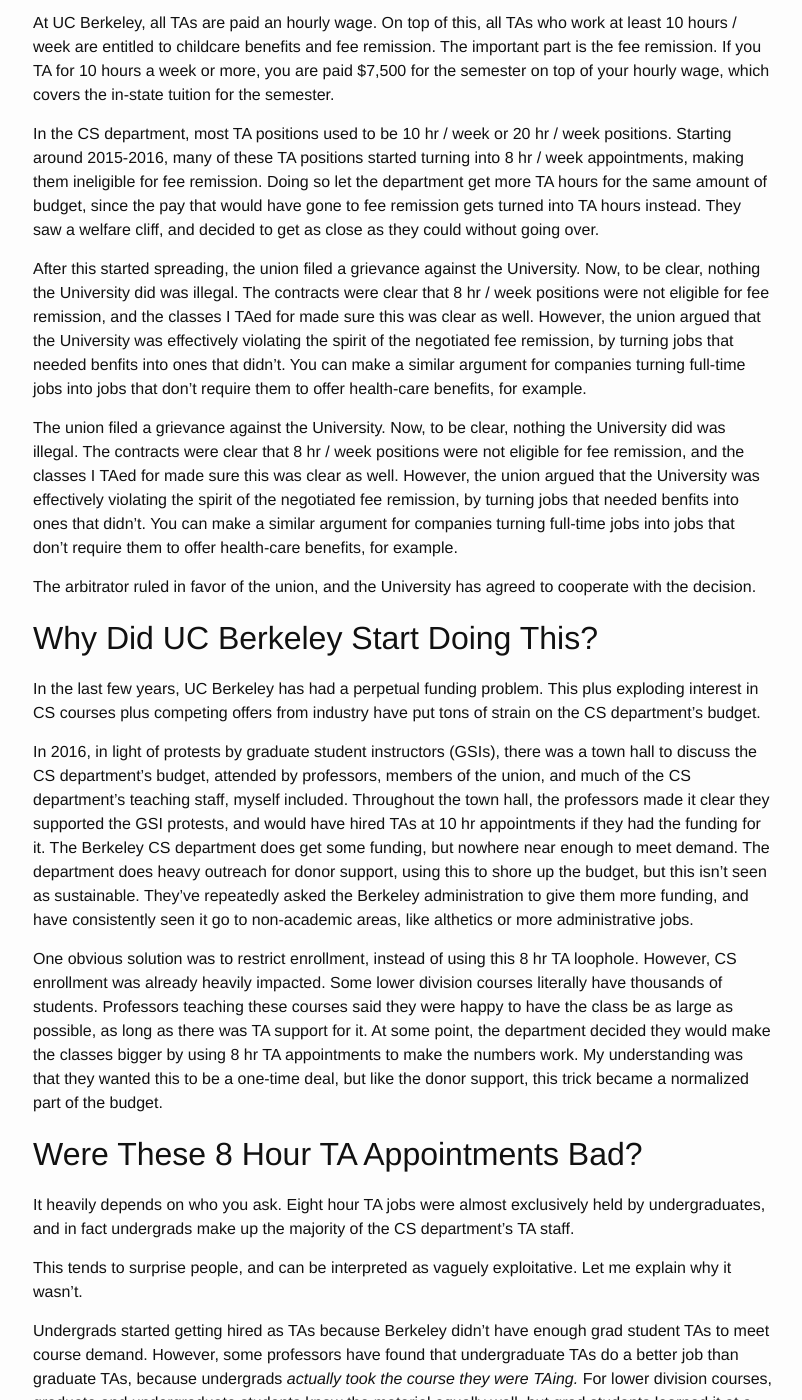
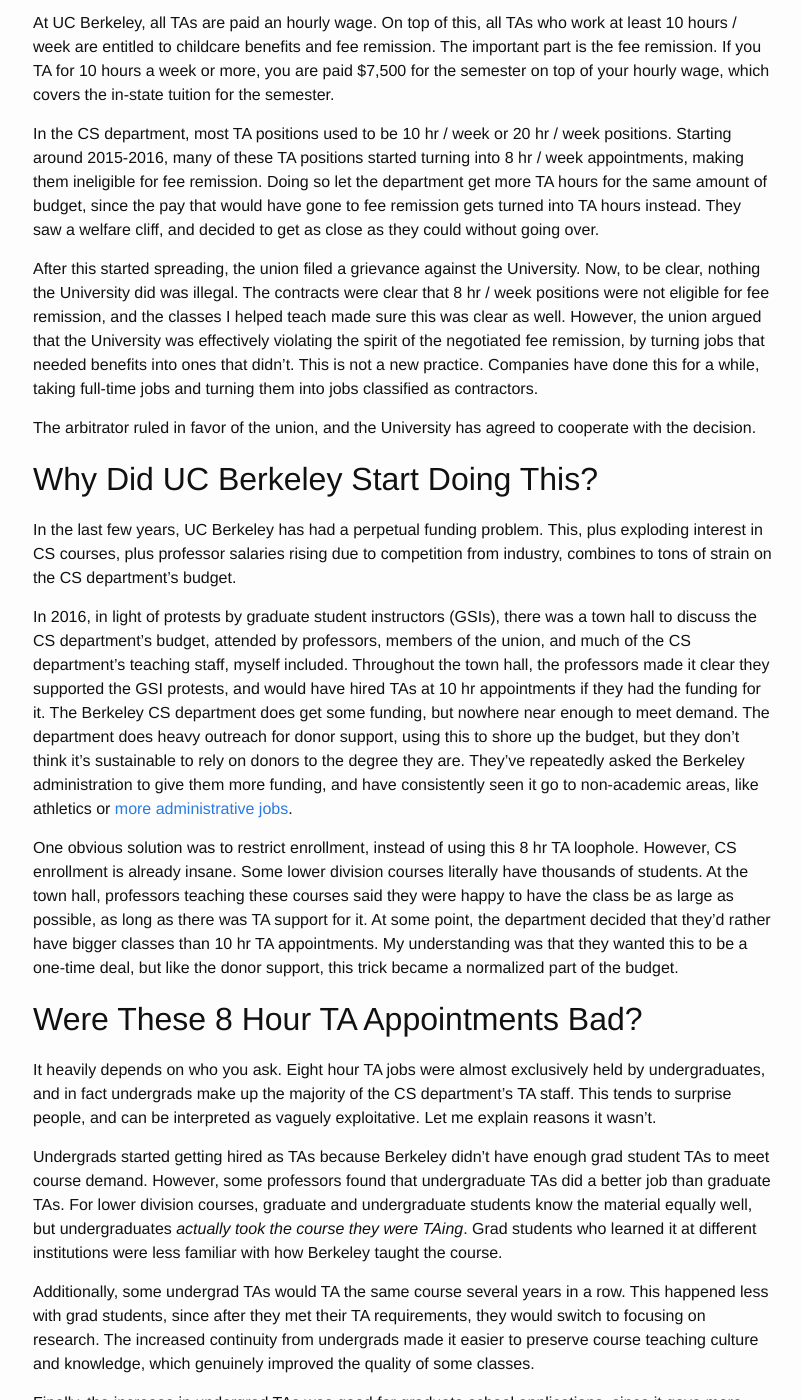
Before and after one commit to alexirpan/alexirpan.github.io, a Jekyll site: the page built from _posts/2020-01-16-berkeley-back-pay.markdown, in a window 1280 px wide and 1400 px high, scrolled down 578 px. Shown: the whole window, without its empty margins (237-1039 px from the left). Built offline with Jekyll 4.4.1, drawn with Linux system fonts in a browser that asks for light colours; nearby versions of some CDN libraries; some of the changed text lies outside the part shown.

Commit message:
Revisions

```diff
--- a/_posts/2020-01-16-berkeley-back-pay.markdown
+++ b/_posts/2020-01-16-berkeley-back-pay.markdown
@@ -11,8 +11,7 @@
 On Tuesday, UAW Local 2865, the union representing TAs across the UC system,
 [announced](https://uaw2865.org/cal-tas-win-multi-million-dollar-grievance-victory/)
 that UC Berkeley would pay $5 million in back pay to TAs. The story is getting
-picked up by a few places: [The Chronicle of Higher Education](http://uaw2865.org/wp-content/uploads/2020/01/Berkeley-TAs-Are-Awarded-Millions-in-Ba...ay-The-Chronicle-of-Higher-Education.pdf),
-, [Inside Higher Ed](https://www.insidehighered.com/news/2020/01/16/arbitrator-says-uc-berkeley-owes-its-computer-science-tas-5-million),
+picked up by a few places: [The Chronicle of Higher Education](http://uaw2865.org/wp-content/uploads/2020/01/Berkeley-TAs-Are-Awarded-Millions-in-Ba...ay-The-Chronicle-of-Higher-Education.pdf), [Inside Higher Ed](https://www.insidehighered.com/news/2020/01/16/arbitrator-says-uc-berkeley-owes-its-computer-science-tas-5-million),
 local Bay Area news outlets like [The Mercury News](https://www.mercurynews.com/2020/01/15/cal-tas-declare-victory-in-multi-million-grievance-fight/)
 and [Santa Cruz Sentinel](https://www.santacruzsentinel.com/2020/01/15/cal-tas-declare-victory-in-multi-million-grievance-fight/),
 and even some national outlets like [Vice](https://www.vice.com/en_us/article/v74d7b/teaching-assistants-say-theyve-won-millions-from-uc-berkeley).
@@ -42,20 +41,11 @@
 After this started spreading, the union filed a grievance against the University. Now, to be clear,
 nothing the University did was illegal. The contracts were clear that
 8 hr / week positions were not eligible for fee remission, and the classes
-I TAed for made sure this was clear as well. However, the union argued that
+I helped teach made sure this was clear as well. However, the union argued that
 the University was effectively violating the spirit of the negotiated
-fee remission, by turning jobs that needed benfits into ones that didn't.
-You can make a similar argument for companies turning full-time jobs into
-jobs that don't require them to offer health-care benefits, for example.
-
-The union filed a grievance against the University. Now, to be clear,
-nothing the University did was illegal. The contracts were clear that
-8 hr / week positions were not eligible for fee remission, and the classes
-I TAed for made sure this was clear as well. However, the union argued that
-the University was effectively violating the spirit of the negotiated
-fee remission, by turning jobs that needed benfits into ones that didn't.
-You can make a similar argument for companies turning full-time jobs into
-jobs that don't require them to offer health-care benefits, for example.
+fee remission, by turning jobs that needed benefits into ones that didn't.
+This is not a new practice. Companies have done this for a while, taking
+full-time jobs and turning them into jobs classified as contractors.
 
 The arbitrator ruled in favor of the union, and the University has agreed
 to cooperate with the decision.
@@ -64,9 +54,10 @@
 Why Did UC Berkeley Start Doing This?
 ------------------------------------------------------------------------
 
-In the last few years, UC Berkeley has had a perpetual funding problem. This
-plus exploding interest in CS courses plus competing offers from industry
-have put tons of strain on the CS department's budget.
+In the last few years, UC Berkeley has had a perpetual funding problem. This,
+plus exploding interest in CS courses, plus professor salaries rising due to
+competition from industry, combines to tons of strain on the CS department's
+budget.
 
 In 2016, in light of protests by graduate student instructors (GSIs), there was a
 town hall to discuss the CS department's budget, attended by professors,
@@ -76,18 +67,19 @@
 appointments if they had the funding for it. The Berkeley CS department
 does get some funding, but nowhere near enough to meet demand. The department
 does heavy outreach for donor support, using this to shore up the budget,
-but this isn't seen as sustainable. They've repeatedly asked the Berkeley
+but they don't think it's sustainable to rely on donors to the degree
+they are. They've repeatedly asked the Berkeley
 administration to give them more funding, and have consistently seen it go
-to non-academic areas, like althetics or more administrative jobs.
+to non-academic areas, like athletics or [more administrative jobs](https://www.latimes.com/local/education/la-me-uc-spending-20151011-story.html).
 
 One obvious solution was to restrict enrollment, instead of using this
-8 hr TA loophole. However, CS enrollment was already heavily impacted.
+8 hr TA loophole. However, CS enrollment is already insane.
 Some lower division courses literally have thousands of students.
-Professors teaching these courses said
+At the town hall, professors teaching these courses said
 they were happy to have the class be as large as possible, as long as there
-was TA support for it. At some point, the department decided they would
-make the classes bigger by using 8 hr TA appointments to make the numbers
-work. My understanding was that they wanted this to be a one-time deal,
+was TA support for it. At some point, the department decided that they'd
+rather have bigger classes than 10 hr TA appointments.
+My understanding was that they wanted this to be a one-time deal,
 but like the donor support, this trick became a normalized part of the budget.
 
 
@@ -97,26 +89,26 @@
 It heavily depends on who you ask. Eight hour TA jobs were almost
 exclusively held by undergraduates, and in fact undergrads make up
 the majority of the CS department's TA staff.
-
 This tends to surprise people, and can be interpreted as vaguely
-exploitative. Let me explain why it wasn't.
+exploitative. Let me explain reasons it wasn't.
 
 Undergrads started getting hired as TAs
 because Berkeley didn't have enough grad student TAs to meet course
 demand. However, some
-professors have
-found that undergraduate TAs do a better job than graduate
-TAs, because undergrads *actually took the course they were TAing.*
+professors
+found that undergraduate TAs did a better job than graduate
+TAs.
 For lower division courses, graduate and undergraduate students know
-the material equally well, but grad students learned it at a different
-university, so they're generally less familiar with how Berkeley
-teaches the course.
+the material equally well, but undergraduates *actually took the course
+they were TAing*. Grad students who learned it at different institutions
+were less familiar with how Berkeley taught the course.
 
 Additionally, some undergrad TAs would TA the same course several
 years in a row. This happened less with grad students, since after they
 met their TA requirements, they would switch to focusing on research.
-The increased continuity from undergrads made it easier to preserve course
-teaching culture and knowledge across years.
+The increased continuity from undergrads made it easier to preserve
+course teaching
+culture and knowledge, which genuinely improved the quality of some classes.
 
 Finally, the increase in undergrad TAs was good for graduate school
 applications, since it gave more undergrads a connection to a professor
@@ -129,8 +121,8 @@
 will be paid back to both undergrad TAs and graduate TAs. It is, however,
 indirectly related. One side effect of hiring many 8 hour TAs is that
 *you have to hire more undergrads*.
-More students got to hold TA positions, and had someone to ask for a letter of
-recommendation at grad school application time.
+More students got to hold TA positions, talk to professors, get
+letters of recommendation, and so on.
 
 You could argue this is [Goodharting](https://en.wikipedia.org/wiki/Goodhart%27s_law)
 in action, since each professor gets less time to evaluate each TA. Maybe all
@@ -154,12 +146,13 @@
 [$7,000 a month](https://www.glassdoor.com/research/internships-entry-level-jobs-2019/)
 or more during the summer, often with a housing stipend, and that could cover in-state tuition,
 housing, and food until the next summer if you planned your budget right,
-even with the insanity of Bay Area rent. Most departments do not have this
+even accounting for the insanity of Bay Area rent. Most departments do not have this
 luxury.
 
 The problem was that departments that didn't have these luxuries would and
 were tempted to adopt similar policies, in a bid to fix budget problems of there
-own. I think it's good for the university to have 8 hour TA appointments go away,
+own. Charts from UAW's page show that the statistics department was starting to
+shift to the CS model. I think it's good for the university to have 8 hour TA appointments go away,
 but I think it's bad for the CS department to lose them.
 
 
@@ -170,7 +163,7 @@
 the Berkeley Facebook student groups.
 
 First of all, existing TAs working less than 10 hours per week will continue
-to work the same amount. However, they'll receive fee remissions. There is
+to work the same amount, along with fee remissions. There is
 a contract negotiated by the union that prevents TAs from losing their jobs
 in the middle of the semester, so for now, this semester will play out as
 before.
@@ -186,14 +179,14 @@
 20 hour appointments, I likely wouldn't have taken any of them in my senior
 year, due to other time commitments.
 
-The adminstration will either need to allocate more TA budget, or CS class sizes
+The administration will either need to allocate more TA budget, or CS class sizes
 will need to shrink. Historically, I've lost a lot of faith in the UC system
 and expect it to raise the budget by a token amount that doesn't cover the
 shortfall. CS class enrollment was already effectively at capacity with the
 8 hr / week loophole, so it has to drop. The math I saw was that four 8 hour TAs
 cost the same as one 20 hour TA. If the budget doesn't increase, a shift to
 20 hour TAs means 62.5% of the teaching hours as last semester. This is pretty
-crazy, I have no idea how they'll even figure out enrollment.
+crazy and I have *no idea* how they'll even figure out enrollment.
 
 I'd like the union to negotiate higher pay per hour, in exchange for fee
 remissions, because one of the big lessons is that welfare cliffs can lead to
```
Also changed, not shown: other parts of _posts/2020-01-16-berkeley-back-pay.markdown (+1 -1 lines).
